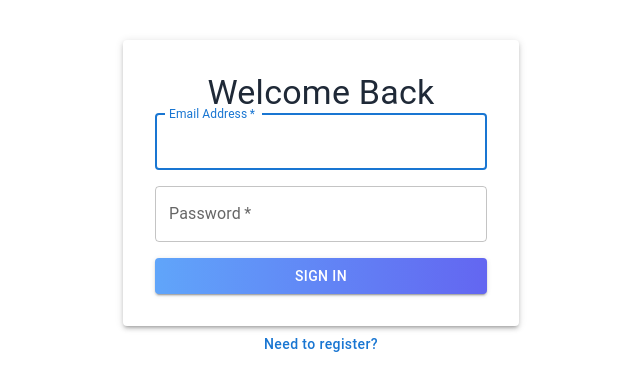
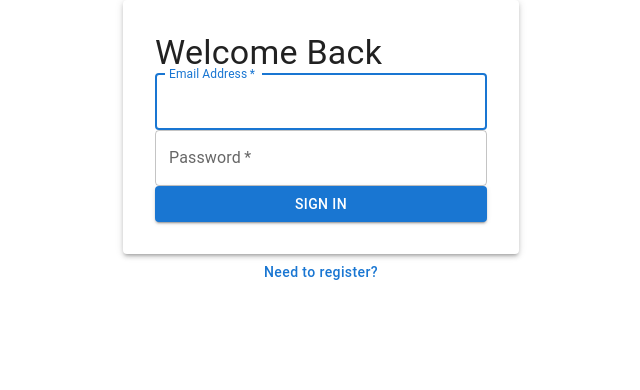
Before and after one commit to VitaliiFedDev/residentMedTest, a Next.js app: page /login in a window 1280 px wide. Shown: the top 390 px of the page, without its empty margins (319-959 px from the left). Built offline with nearby package versions, Linux system fonts and the light colour scheme; no server answers.

Commit message:
feat: update

```diff
--- a/tailwind.config.ts
+++ b/tailwind.config.ts
@@ -3,7 +3,8 @@ import type { Config } from "tailwindcss";
 const config: Config = {
   content: [
     "./src/pages/**/*.{js,ts,jsx,tsx,mdx}",
-    "./src/components/**/*.{js,ts,jsx,tsx,mdx}",
+    // "./src/components/**/*.{js,ts,jsx,tsx,mdx}",
+    "./Components/**/*.{js,ts,jsx,tsx}",
     "./src/app/**/*.{js,ts,jsx,tsx,mdx}",
   ],
   theme: {
```
